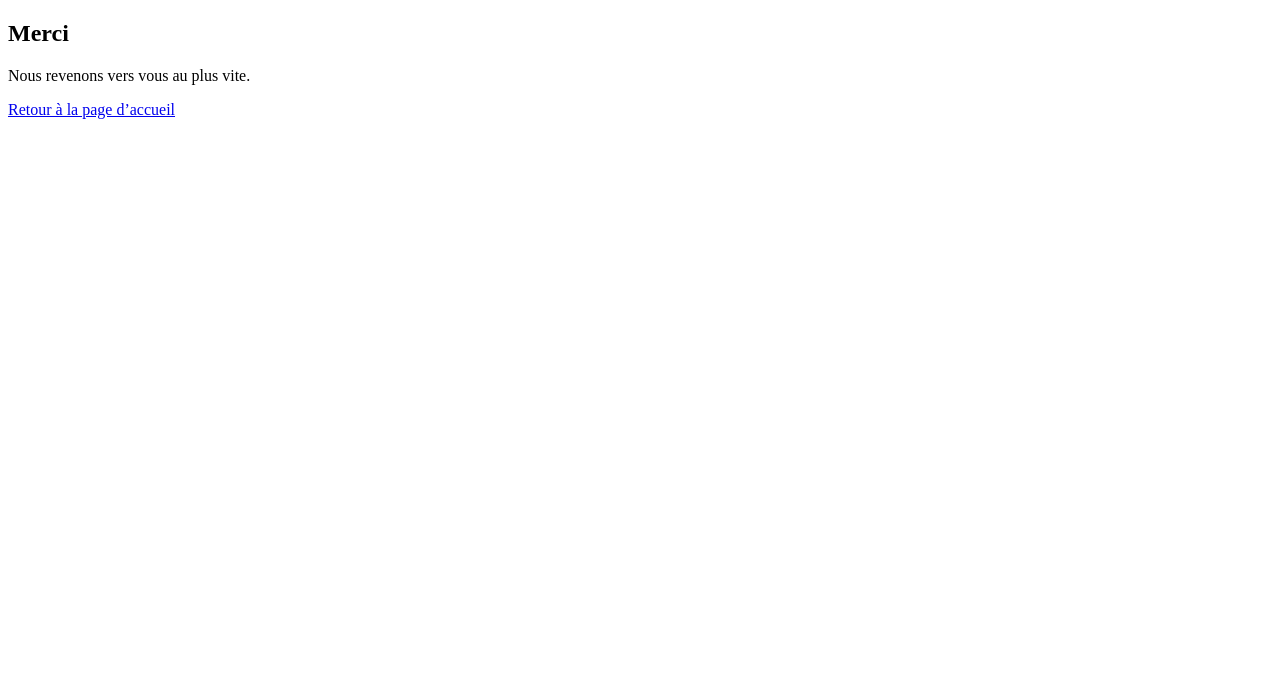
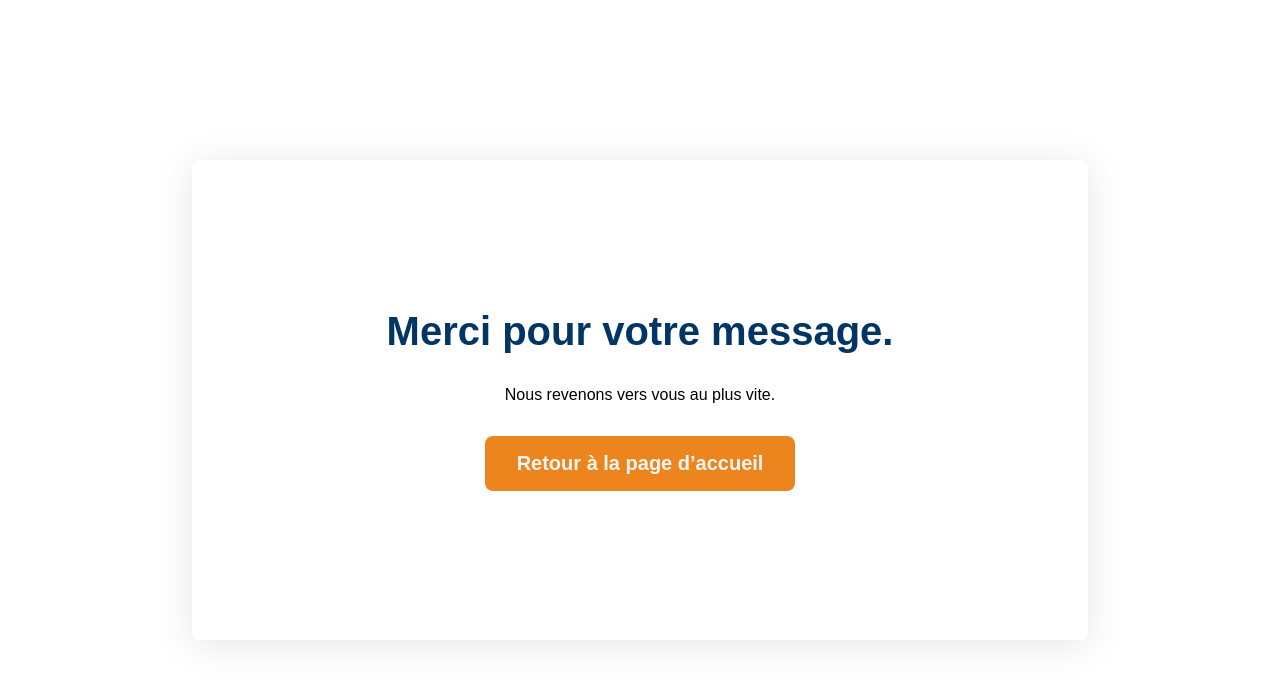
Before and after one commit to clarisselarese/Lorca-Lingua, a plain HTML site: page thank-you.html in a window 1280 px wide. Drawn offline with Linux system fonts and the light colour scheme.

Commit message:
style thank you page added

```diff
--- a/assets/styles/_settings.scss
+++ b/assets/styles/_settings.scss
@@ -18,6 +18,11 @@ $navbar-height: 11vh;
 $sticky-navbar-height: calc(#{$preheader-height} + #{$navbar-height});
 
 // ----- MIXINS ------ //
+@mixin flexCenter {
+  display: flex;
+  align-items: center;
+  justify-content: center;
+}
 @mixin widthGeneral {
   width: 85%;
   margin: 0 auto;
@@ -27,3 +32,14 @@ $sticky-navbar-height: calc(#{$preheader-height} + #{$navbar-height});
   width: 95%;
   margin: 0 auto;
 }
+
+@mixin titleSection {
+  color: $darkBlue;
+  font-size: 2.5rem;
+  font-weight: 700;
+}
+
+@mixin sectionShadow {
+  box-shadow: 0px 5px 40px rgba(0, 0, 0, 0.1);
+  border-radius: 8px;
+}
--- a/assets/styles/components/_form.scss
+++ b/assets/styles/components/_form.scss
@@ -11,8 +11,7 @@
   }
 
   .form-container {
-    box-shadow: 0px 5px 40px rgba(0, 0, 0, 0.1);
-    border-radius: 8px;
+    @include sectionShadow;
     width: 90%;
 
     form {
--- a/assets/styles/index.scss
+++ b/assets/styles/index.scss
@@ -8,6 +8,7 @@
 @import "./components/form";
 @import "./components/footer";
 @import "./pages/layout";
+@import "./pages/thank-you";
 
 * {
   margin: 0;
@@ -32,12 +33,14 @@
     background: $lightBlue;
     color: $white;
   }
+  @media (max-width: 375px) {
+    font-size: 1rem;
   }
+}
+
 
 h2 {
-  color: $darkBlue;
-  font-size: 2.5rem;
-  font-weight: 700;
+  @include titleSection;
   margin-bottom: 24px;
 
   // MEDIA QUERIES ------------------------------------------------------
--- /dev/null
+++ b/assets/styles/pages/_thank-you.scss
@@ -0,0 +1,26 @@
+.thank-you-page {
+    width: 100vw;
+    height: 100vh;
+    @include flexCenter;
+
+    .content {
+        @include sectionShadow;
+        @include flexCenter;
+        flex-direction: column;
+       height: 60vh;
+       width: 70%;
+       gap: 32px;
+
+       h2 {
+        margin: 0;
+        text-align: center;
+       }
+    }
+
+    @media (max-width: 920px){
+        .content {
+            height: 100%;
+            width: 100%;
+        }
+    }
+}
--- a/thank-you.html
+++ b/thank-you.html
@@ -3,11 +3,12 @@
 <head>
     <meta charset="UTF-8">
     <meta name="viewport" content="width=device-width, initial-scale=1.0">
+    <link rel="stylesheet" href="./assets/styles/index.css" />
     <title>Merci!</title>
 </head>
-<body>
-<div class="content-container">
-    <h2>Merci</h2>
+<body class="thank-you-page">
+<div class="content">
+    <h2>Merci pour votre message.</h2>
     <p>Nous revenons vers vous au plus vite.</p>
     <a class="btn" href="http://127.0.0.1:5501">
         Retour à la page d’accueil
```
Also changed, not shown: assets/styles/index.css, 1 other file.
